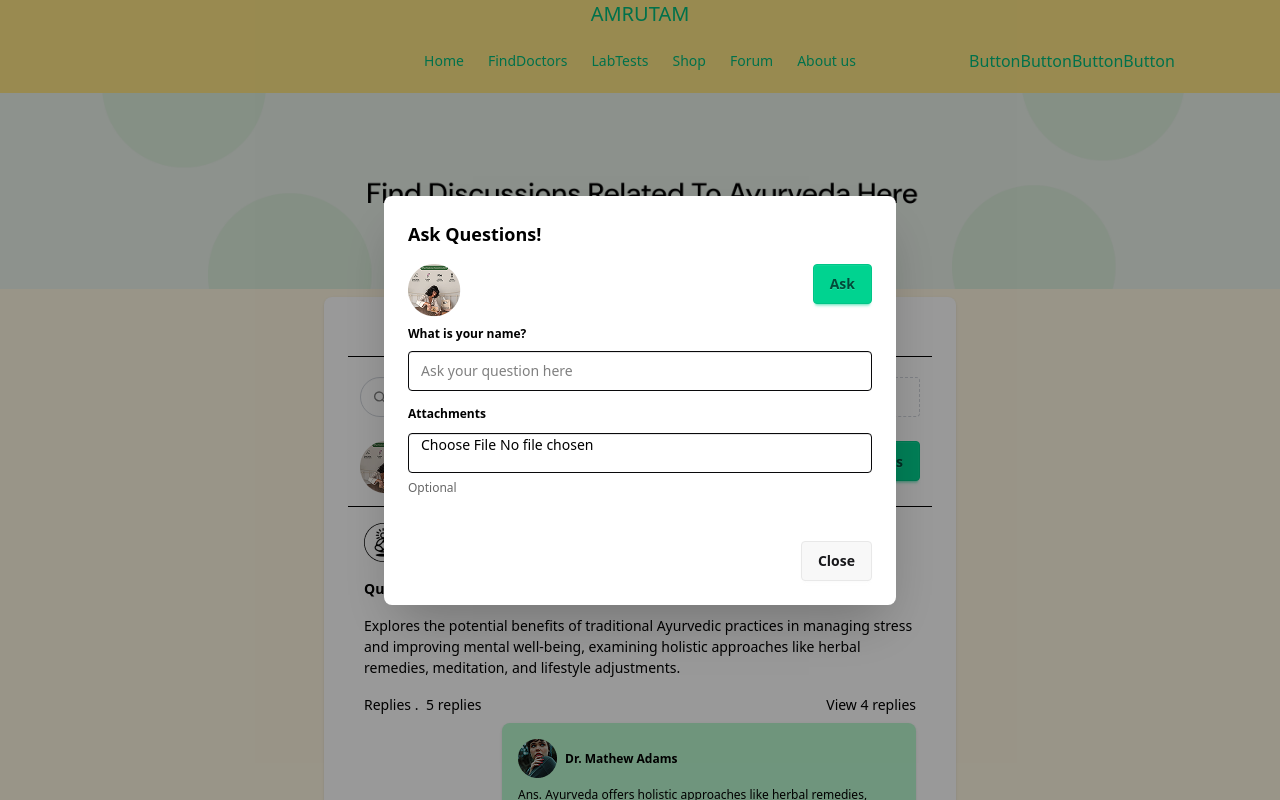
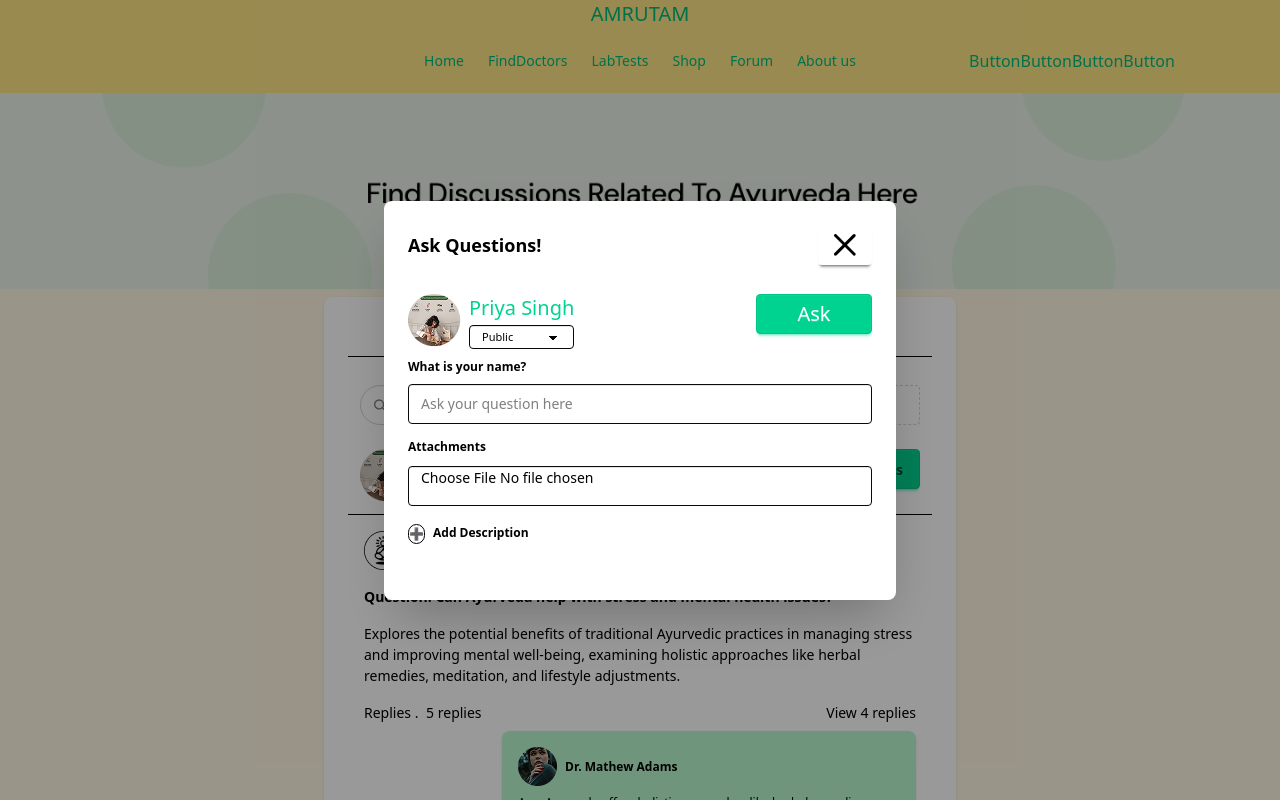
Before and after one commit to sachinsoumya/my-amrutam-app, a React (Vite) app: page /forum/questions in a window 1280 px wide. Both pictures are taken after a click on the button "Ask Questions". Shown: the top 800 px of the page. Built offline with nearby package versions, Linux system fonts and the light colour scheme.

Commit message:
Developed Modal.jsx component

```diff
--- /dev/null
+++ b/src/Modal.jsx
@@ -0,0 +1,82 @@
+import React from "react";
+import { useState } from "react";
+
+const Modal = () => {
+  const [toggle, setToggle] = useState(false);
+  return (
+    <div className="modal-box bg-white">
+      <div className="flex justify-between items-center mb-3">
+        <h3 className="font-semibold text-lg">Ask Questions!</h3>
+        <div className="modal-action mt-0">
+          <form method="dialog">
+            {/* if there is a button in form, it will close the modal */}
+            <button className="btn bg-white btn-neutral border-0">
+              <img src="../src/assets/Vector.png" alt="cross mark" />
+            </button>
+          </form>
+        </div>
+      </div>
+
+      <hr className="text-base-100" />
+
+      <p className="py-4">
+        <div className="flex justify-between">
+          <div className="flex gap-2">
+            <div>
+              <img src="../src/assets/User.png" alt="" />
+            </div>
+            <div className="font-medium text-xl">
+              <div className="text-success ">Priya Singh</div>
+              <div>
+                <select
+                  defaultValue="Xsmall"
+                  className="select select-xs bg-white select-neutral w-full"
+                >
+                  <option>Public</option>
+                  <option>Private</option>
+                </select>
+              </div>
+            </div>
+          </div>
+
+          <button className="btn btn-success p-2 font-medium text-xl text-white w-2/8">
+            Ask
+          </button>
+        </div>
+        <fieldset className="fieldset">
+          <legend className="fieldset-legend text-black">
+            What is your name?
+          </legend>
+          <input
+            type="text"
+            className="input bg-white input-neutral w-full"
+            placeholder="Ask your question here"
+          />
+          <legend className="fieldset-legend text-black">Attachments</legend>
+          <input
+            type="file"
+            className="input bg-white input-neutral w-full"
+            placeholder="Ask your question here"
+          />
+          <div className="flex gap-2 my-3 cursor-pointer ">
+            <div
+              onClick={() => setToggle(!toggle)}
+              className="border border-black rounded-full "
+            >
+              ➕
+            </div>
+            <div className="font-semibold">Add Description</div>
+          </div>
+          {toggle && (
+            <textarea
+              className="textarea w-6/6 my-1 bg-white textarea-neutral"
+              placeholder="Ask Description..."
+            ></textarea>
+          )}
+        </fieldset>
+      </p>
+    </div>
+  );
+};
+
+export default Modal;
--- a/src/QnA.jsx
+++ b/src/QnA.jsx
@@ -1,11 +1,10 @@
-import React from "react";
-import { Link } from "react-router-dom";
 import { useState, useEffect } from "react";
 import ShowReplies from "./ShowReplies";
+import Modal from "./Modal";
 
 const QnA = () => {
   const [qna, setQna] = useState([]);
-  const [showReplies, setShowReplies] = useState("");
+  // const [showReplies, setShowReplies] = useState("");
 
   const getData = () => {
     const data = [
@@ -161,7 +160,7 @@ const QnA = () => {
 
   return (
     qna && (
-      <div>
+      <div className="py-2">
         <div className="flex justify-between m-3 gap-1">
           <label className="input w-6/6   border-gray-300 bg-white rounded-full flex gap-2 ">
             <svg
@@ -231,41 +230,7 @@ const QnA = () => {
               id="my_modal_5"
               className="modal modal-bottom sm:modal-middle "
             >
-              <div className="modal-box bg-white">
-                <h3 className="font-semibold text-lg">Ask Questions!</h3>
-                <p className="py-4">
-                  <div className="flex justify-between">
-                    <img src="../src/assets/User.png" alt="" />
-
-                    <button className="btn btn-success">Ask</button>
-                  </div>
-                  <fieldset className="fieldset">
-                    <legend className="fieldset-legend text-black">
-                      What is your name?
-                    </legend>
-                    <input
-                      type="text"
-                      className="input bg-white input-neutral w-full"
-                      placeholder="Ask your question here"
-                    />
-                    <legend className="fieldset-legend text-black">
-                      Attachments
-                    </legend>
-                    <input
-                      type="file"
-                      className="input bg-white input-neutral w-full"
-                      placeholder="Ask your question here"
-                    />
-                    <p className="label">Optional</p>
-                  </fieldset>
-                </p>
-                <div className="modal-action">
-                  <form method="dialog">
-                    {/* if there is a button in form, it will close the modal */}
-                    <button className="btn">Close</button>
-                  </form>
-                </div>
-              </div>
+              <Modal />
             </dialog>
           </div>
         </div>
```
Also changed, not shown: src/assets/Vector.png (added).
